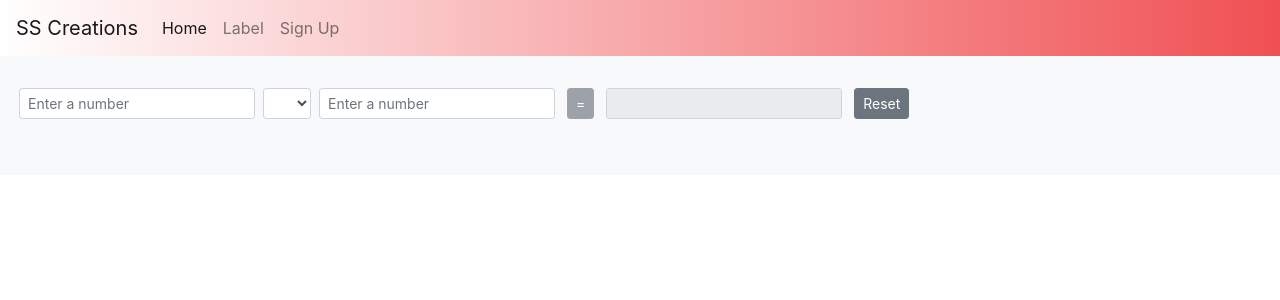
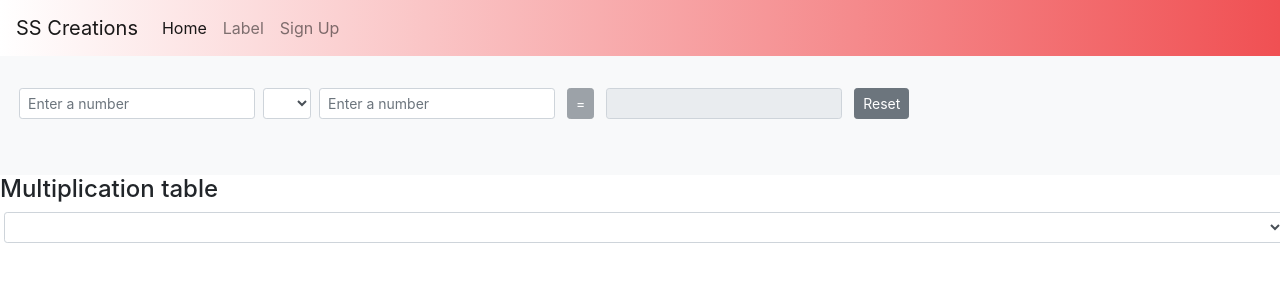
Before and after one commit to SumaKommuri/Creations, an Angular app: page /home in a window 1280 px wide. Shown: the top 300 px of the page. Built offline with nearby package versions, Linux system fonts and the light colour scheme.

Commit message:
creating multiplication component to print tables, using arrays, change event, *ngFor directive

```diff
--- a/src/app/app.module.ts
+++ b/src/app/app.module.ts
@@ -10,6 +10,7 @@ import { SignupComponent } from './signup/signup.component';
 import { HomeComponent } from './home/home.component';
 import { TabelComponent } from './tabel/tabel.component';
 import { CalculationComponent } from './calculation/calculation.component';
+import { MultiplicationComponent } from './multiplication/multiplication.component';
 
 const appRoutes: Routes = [
 { path: 'home', component: HomeComponent },
@@ -26,7 +27,8 @@ const appRoutes: Routes = [
     SignupComponent,
     HomeComponent,
     TabelComponent,
-    CalculationComponent
+    CalculationComponent,
+    MultiplicationComponent
   ],
   imports: [
     BrowserModule,
--- a/src/app/home/home.component.html
+++ b/src/app/home/home.component.html
@@ -1 +1,2 @@
 <app-calculation></app-calculation>
+<app-multiplication></app-multiplication>
--- /dev/null
+++ b/src/app/multiplication/multiplication.component.html
@@ -0,0 +1,16 @@
+<h4>Multiplication table</h4>
+<select class="form-control form-control-sm m-1" [(ngModel)]="option" (change)="multiply()">
+  <option value="1">1</option>
+  <option value="2">2</option>
+  <option value="3">3</option>
+  <option value="4">4</option>
+  <option value="5">5</option>
+  <option value="6">6</option>
+  <option value="7">7</option>
+  <option value="8">8</option>
+  <option value="9">9</option>
+  <option value="10">10</option>
+</select>
+<div *ngFor="let i of multiplication">
+  {{i}}
+</div>
--- /dev/null
+++ b/src/app/multiplication/multiplication.component.ts
@@ -0,0 +1,26 @@
+import { Component, OnInit } from '@angular/core';
+
+@Component({
+  selector: 'app-multiplication',
+  templateUrl: './multiplication.component.html',
+  styleUrls: ['./multiplication.component.css']
+})
+export class MultiplicationComponent implements OnInit {
+
+  option: number
+  multiplication: String[] =[];
+
+  constructor() { }
+
+  ngOnInit() {
+  }
+
+  multiply(){
+    this.multiplication =[]
+  for(let i=1;i<=10;i++){
+  this.multiplication.push(this.option +'*'+i+'='+this.option*i)
+  }
+  console.log(this.multiplication)
+  }
+
+}
```
Also changed, not shown: src/app/multiplication/multiplication.component.css (added), 1 other file (tests, documents, lock files or other folders).
